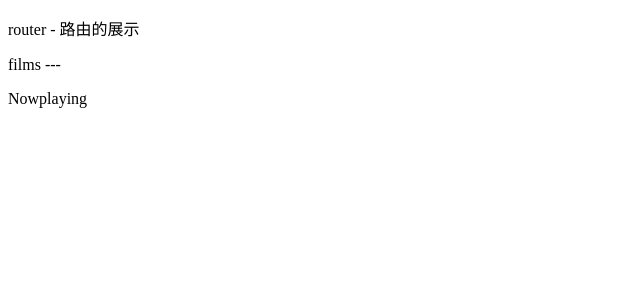
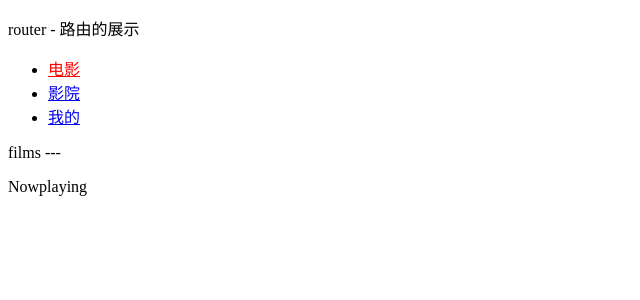
Before and after one commit to wendy-web/react_first, a React (Create React App) app: page /films/nowplaying#/Films/nowplaying in a window 1280 px wide. Shown: the top 300 px of the page, without its empty margins (0-640 px from the left). Built offline with nearby package versions, Linux system fonts and the light colour scheme.

Commit message:
feat:router声明式导航

```diff
--- a/src/04-router/App.js
+++ b/src/04-router/App.js
@@ -1,12 +1,15 @@
 import React, { Component } from 'react';
-import MRouter from './router/indexRouter'
+import MRouter from './router/indexRouter';
+import Tabbar from './components/Tabbar';
 
 export default class App extends Component {
   render() {
     return (
       <div>
         <p>router - 路由的展示</p>
-       <MRouter></MRouter>
+       <MRouter>
+        <Tabbar></Tabbar>
+       </MRouter>
       </div>
     )
   }
--- /dev/null
+++ b/src/04-router/components/Tabbar.js
@@ -0,0 +1,26 @@
+import React, { Component } from 'react';
+import { NavLink } from 'react-router-dom';
+import './tabbar.css'
+
+export default class Tabbar extends Component {
+  render() {
+    return (
+      <div>
+        <ul>
+            <li>
+                {/* <a href='#/films'>电影</a> */}
+                <NavLink to='/films' activeClassName='click_active'>电影</NavLink>
+            </li>
+            <li>
+                {/* <a href='#/cinemas'>影院</a> */}
+                <NavLink to='/cinemas' activeClassName='click_active'>影院</NavLink>
+            </li>
+            <li>
+                {/* <a href='#/center'>我的</a> */}
+                <NavLink to='/center' activeClassName='click_active'>我的</NavLink>
+            </li>
+        </ul>
+      </div>
+    )
+  }
+}
--- /dev/null
+++ b/src/04-router/components/tabbar.css
@@ -0,0 +1,3 @@
+.click_active {
+    color: red;
+}
--- a/src/04-router/router/indexRouter.js
+++ b/src/04-router/router/indexRouter.js
@@ -9,6 +9,7 @@ export default class indexRouter extends Component {
   render() {
     return (
         <HashRouter>
+            {this.props.children}
             {/* 相当于switch的匹配，匹配上就跳出 */}
             <Switch>
                 <Route path='/films' component={Films}></Route>
```
